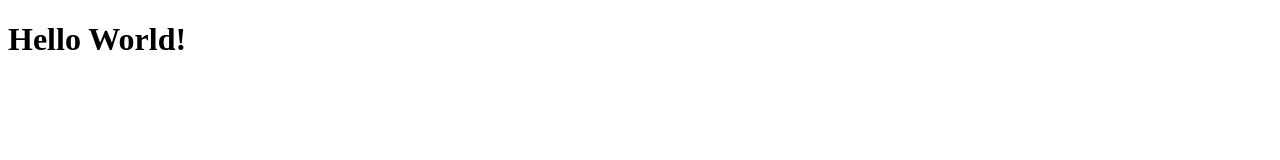
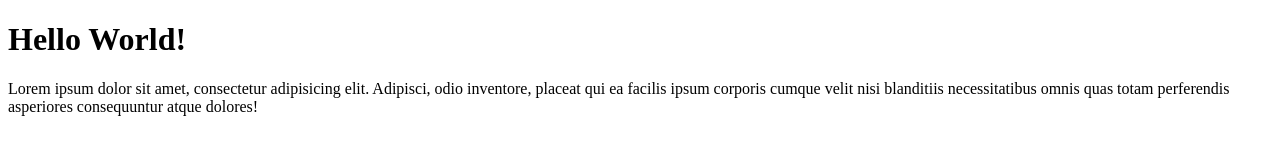
Before and after one commit to Rully08/wpu-git-test, a plain HTML site: page index.html in a window 1280 px wide. Drawn offline with Linux system fonts and the light colour scheme.

Commit message:
menambahkan paragraf di file index.html

```diff
--- a/index.html
+++ b/index.html
@@ -7,5 +7,6 @@
 </head>
 <body>
     <h1>Hello World!</h1>
+    <p>Lorem ipsum dolor sit amet, consectetur adipisicing elit. Adipisci, odio inventore, placeat qui ea facilis ipsum corporis cumque velit nisi blanditiis necessitatibus omnis quas totam perferendis asperiores consequuntur atque dolores!</p>
 </body>
 </html>
```
